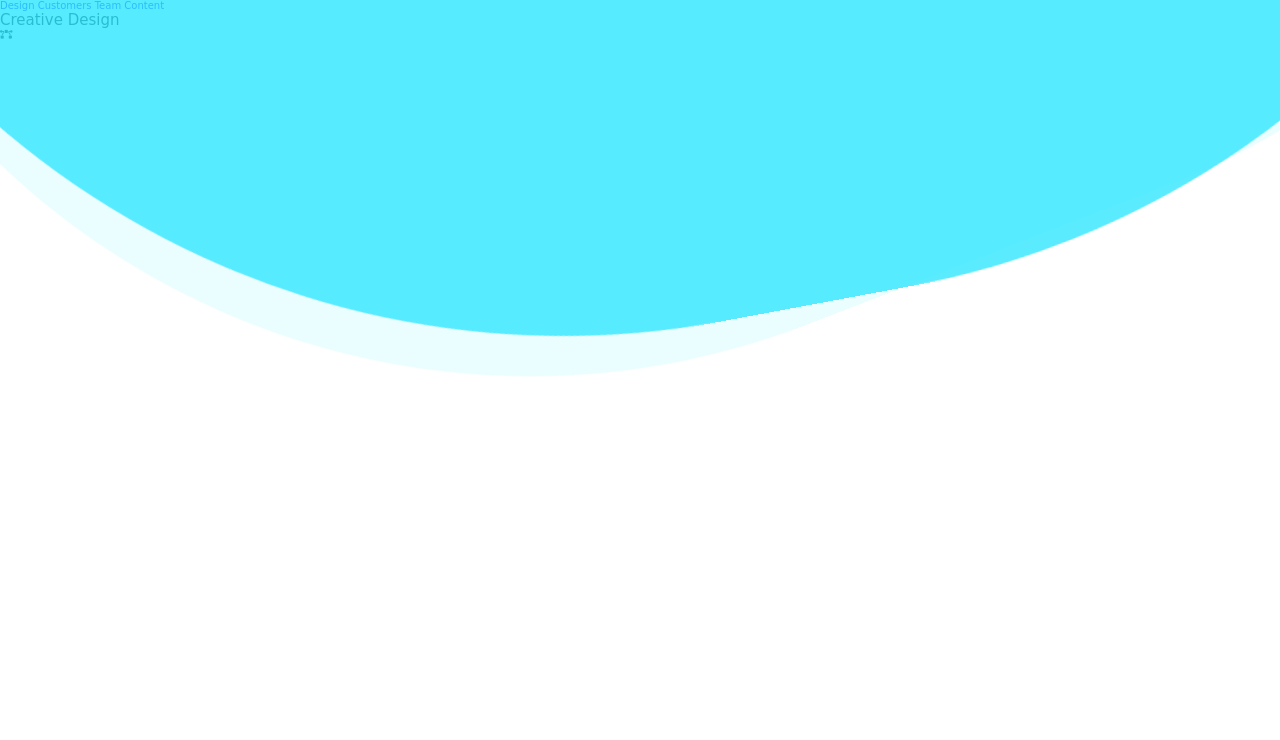
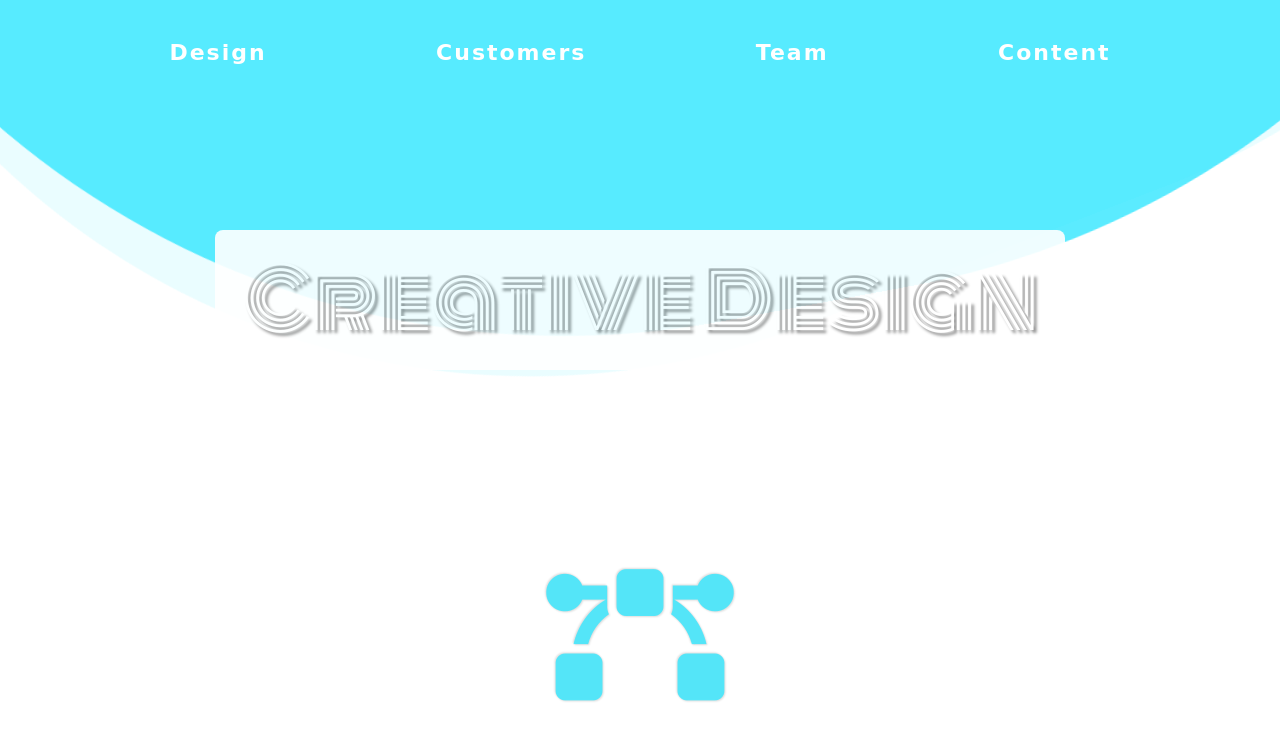
Before and after one commit to BlackErik/Ten-Websites, a plain HTML site: page Creative Design/index.html in a window 1280 px wide. Shown: the top 740 px of the page. Drawn offline with Linux system fonts and the light colour scheme; a web font is replaced by a local one.

Commit message:
customized navbar, logo, and header

```diff
--- a/Creative Design/index.html
+++ b/Creative Design/index.html
@@ -20,7 +20,7 @@
           <a href="#" class="navbar-link">Content</a>
         </nav>
         <div class="floating-bg"></div>
-        <h1 class="section1-heading">Creative Design</h1>
+        <h1 class="section-1-heading">Creative Design</h1>
         <div class="logo">
           <i class="fas fa-bezier-curve"></i>
         </div>
--- a/Creative Design/style.css
+++ b/Creative Design/style.css
@@ -57,3 +57,59 @@ body {
     transform: rotate(360deg);
   }
 }
+
+.navbar {
+  position: relative;
+  z-index: 20;
+  top: 4rem;
+  display: flex;
+  justify-content: space-evenly;
+}
+
+.navbar-link {
+  font-size: 2.2rem;
+  font-weight: 700;
+  letter-spacing: 0.2rem;
+  color: #fff;
+  /* width: 1.5rem;
+  word-wrap: break-word; */
+  text-align: center;
+  transition: all 0.5s;
+}
+
+.navbar-link:hover {
+  /* width: 15rem; */
+  color: rgba(255, 255, 255, 1);
+  text-shadow: 0.5rem 0.5rem 0.5rem #888;
+  transition: all 0.5s;
+}
+
+.section-1-heading {
+  font-size: 8rem;
+  font-family: "Monoton", cursive;
+  position: absolute;
+  top: 18vw;
+  left: 50%;
+  transform: translateX(-50%);
+  text-shadow: 0.3rem 0.3rem 0.3rem #888;
+  color: #fff;
+  background-color: #fff;
+  width: 85rem;
+  text-align: center;
+  padding: 0.8rem 1.6rem;
+  border-radius: 0.8rem;
+  opacity: 0.9;
+}
+
+.logo {
+  position: absolute;
+  top: 70%;
+  left: 50%;
+  transform: translateX(-50%);
+}
+
+.logo i {
+  font-size: 15rem;
+  color: rgba(50, 231, 255, 0.8);
+  text-shadow: 0.1rem 0.1rem 0.2rem #ddd, -0.1rem -0.1rem 0.2rem #ddd;
+}
```
